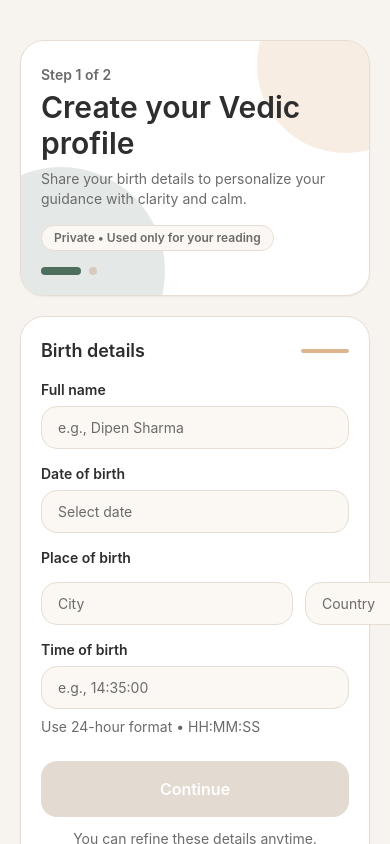
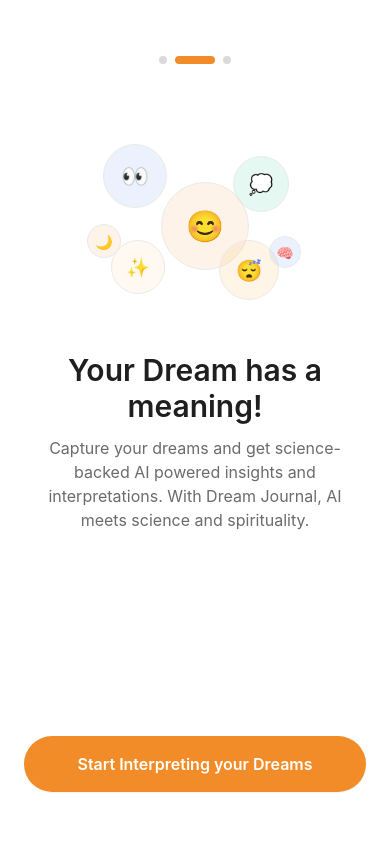
Before and after one commit to dipencodes/dream-interpretation-journal, a React Native app: screen / in a window 390 px wide. Built offline with nearby package versions, Linux system fonts and the light colour scheme.

Commit message:
Geo Location Service

```diff
--- a/src/i18n/en.ts
+++ b/src/i18n/en.ts
@@ -1,34 +1,10 @@
 export const en = {
-    onboarding: {
-      // New, more premium copy
-      title: "Create your Vedic profile",
-      subtitle:
-        "Share your birth details to personalize your guidance with clarity and calm.",
+  onboarding: {
+    title: "Your Dream has a meaning!",
+    subtitle:
+      "Capture your dreams and get science-backed AI powered insights and interpretations. With Dream Journal, AI meets science and spirituality.",
+    cta: "Start Interpreting your Dreams",
+  },
 
-      stepLabel: "Step 1 of 2",
-      badge: "Private • Used only for your reading",
-
-      sectionTitle: "Birth details",
-
-      nameLabel: "Full name",
-      namePlaceholder: "e.g., Dipen Sharma",
-
-      dobLabel: "Date of birth",
-      dobPlaceholder: "Select date",
-
-      pobLabel: "Place of birth",
-      cityPlaceholder: "City",
-      countryPlaceholder: "Country",
-
-      tobLabel: "Time of birth",
-      tobHelper: "Use 24-hour format • HH:MM:SS",
-      tobPlaceholder: "e.g., 14:35:00",
-
-      next: "Continue",
-      nextHint: "You can refine these details anytime.",
-    },
-
-    common: {
-      invalidTime: "Please enter time as HH:MM:SS",
-    },
-  } as const;
+  common: {},
+} as const;
--- a/src/screens/OnboardingScreen.tsx
+++ b/src/screens/OnboardingScreen.tsx
@@ -1,268 +1,122 @@
-import React, { useMemo, useState } from "react";
-import {
-  Platform,
-  Pressable,
-  ScrollView,
-  Text,
-  TextInput,
-  View,
-  KeyboardAvoidingView,
-} from "react-native";
-import DateTimePicker, { DateTimePickerEvent } from "@react-native-community/datetimepicker";
+import React from "react";
+import { Pressable, Text, View } from "react-native";
 import { t } from "../i18n";
 
-type BirthDetails = {
-  name: string;
-  dobISO: string; // YYYY-MM-DD
-  birthCity: string;
-  birthCountry: string;
-  tob: string; // HH:MM:SS
-};
-
-function pad2(n: number) {
-  return String(n).padStart(2, "0");
+function Bubble({
+  size,
+  emoji,
+  className = "",
+}: {
+  size: number;
+  emoji: string;
+  className?: string;
+}) {
+  return (
+    <View
+      className={[
+        "items-center justify-center rounded-full border border-border-subtle bg-bg-elevated",
+        className,
+      ].join(" ")}
+      style={{ width: size, height: size }}
+    >
+      <Text style={{ fontSize: Math.max(14, size * 0.35) }}>{emoji}</Text>
+    </View>
+  );
 }
 
-function formatISODate(d: Date) {
-  return `${d.getFullYear()}-${pad2(d.getMonth() + 1)}-${pad2(d.getDate())}`;
+function Dots({ activeIndex = 1, total = 3 }: { activeIndex?: number; total?: number }) {
+  return (
+    <View className="flex-row items-center justify-center gap-2">
+      {Array.from({ length: total }).map((_, i) => {
+        const active = i === activeIndex;
+        return (
+          <View
+            key={i}
+            className={[
+              "h-2 rounded-full",
+              active ? "w-10 bg-brand-primary" : "w-2 bg-border-default",
+            ].join(" ")}
+          />
+        );
+      })}
+    </View>
+  );
 }
 
-function isValidTimeHHMMSS(value: string) {
-  return /^([01]\d|2[0-3]):([0-5]\d):([0-5]\d)$/.test(value);
-}
-
-function FieldLabel({ children }: { children: React.ReactNode }) {
-  return <Text className="text-text-primary font-semibold">{children}</Text>;
-}
-
-export function OnboardingScreen(props: { onNext?: (details: BirthDetails) => void }) {
-  const [name, setName] = useState("");
-  const [dob, setDob] = useState<Date | null>(null);
-  const [showDobPicker, setShowDobPicker] = useState(false);
-  const [birthCity, setBirthCity] = useState("");
-  const [birthCountry, setBirthCountry] = useState("");
-  const [tob, setTob] = useState("");
-
-  const [focus, setFocus] = useState<
-    "name" | "city" | "country" | "tob" | null
-  >(null);
-
-  const dobISO = useMemo(() => (dob ? formatISODate(dob) : ""), [dob]);
-  const timeValid = tob.length > 0 && isValidTimeHHMMSS(tob);
-
-  const canContinue =
-    name.trim().length > 0 &&
-    !!dob &&
-    birthCity.trim().length > 0 &&
-    birthCountry.trim().length > 0 &&
-    timeValid;
-
-  const onDobChange = (_event: DateTimePickerEvent, selected?: Date) => {
-    if (Platform.OS === "android") setShowDobPicker(false);
-    if (selected) setDob(selected);
+export function OnboardingScreen(props: { onStart?: () => void }) {
+  const handleStart = () => {
+    // Later: navigate to next screen (journal home / auth / etc.)
+    props.onStart?.();
+    // For now, do nothing
   };
 
-  const handleNext = () => {
-    if (!canContinue) return;
-    props.onNext?.({
-      name: name.trim(),
-      dobISO,
-      birthCity: birthCity.trim(),
-      birthCountry: birthCountry.trim(),
-      tob,
-    });
-  };
+  return (
+    <View className="flex-1 bg-bg-base">
+      <View className="flex-1 px-6 pt-14 pb-10">
+        {/* Top spacing + optional dots (nice Headspace detail) */}
+        <Dots activeIndex={1} total={3} />
 
-  const inputBase =
-    "mt-2 rounded-2xl border bg-bg-elevated px-4 py-3 text-text-primary";
+        {/* Bubble cluster */}
+        <View className="mt-10 items-center justify-center">
+          <View className="relative h-56 w-56">
+            {/* Center bubble */}
+            <View className="absolute left-[78px] top-[78px]">
+              <Bubble size={88} emoji="😊" className="bg-brand-primary/10" />
+            </View>
 
-  const borderFor = (key: typeof focus) =>
-    focus === key ? "border-brand-saffron" : "border-border-subtle";
+            {/* Surrounding bubbles */}
+            <View className="absolute left-[20px] top-[40px]">
+              <Bubble size={64} emoji="👀" className="bg-state-info/10" />
+            </View>
 
-  return (
-    <KeyboardAvoidingView
-      className="flex-1 bg-bg-base"
-      behavior={Platform.OS === "ios" ? "padding" : undefined}
-    >
-      <ScrollView
-        className="flex-1"
-        contentContainerClassName="px-5 pt-10 pb-10"
-        keyboardShouldPersistTaps="handled"
-      >
-        {/* Soft decorative header */}
-        <View className="relative overflow-hidden rounded-3xl bg-bg-surface border border-border-subtle px-5 pt-6 pb-5 shadow-sm">
-          {/* subtle “aura” blobs */}
-          <View className="absolute -top-16 -right-16 h-44 w-44 rounded-full bg-brand-saffron opacity-20" />
-          <View className="absolute -bottom-20 -left-16 h-52 w-52 rounded-full bg-brand-primary opacity-15" />
+            <View className="absolute right-[18px] top-[52px]">
+              <Bubble size={56} emoji="💭" className="bg-state-success/10" />
+            </View>
 
-          <Text className="text-text-secondary text-sm font-semibold">
-            {t.onboarding.stepLabel}
-          </Text>
+            <View className="absolute left-[28px] bottom-[34px]">
+              <Bubble size={54} emoji="✨" className="bg-brand-saffron/15" />
+            </View>
 
-          <Text className="text-text-primary mt-1 text-3xl font-semibold">
-            {t.onboarding.title}
-          </Text>
-          <Text className="text-text-secondary mt-2 leading-5">
-            {t.onboarding.subtitle}
-          </Text>
+            <View className="absolute right-[28px] bottom-[28px]">
+              <Bubble size={60} emoji="😴" className="bg-state-warning/10" />
+            </View>
 
-          {/* Trust badge */}
-          <View className="mt-4 self-start rounded-full bg-bg-elevated border border-border-subtle px-3 py-1">
-            <Text className="text-text-secondary text-xs font-semibold">
-              {t.onboarding.badge}
-            </Text>
-          </View>
+            {/* Tiny accent bubbles */}
+            <View className="absolute left-[4px] top-[120px]">
+              <Bubble size={34} emoji="🌙" className="bg-brand-primary/10" />
+            </View>
 
-          {/* Progress dots */}
-          <View className="mt-4 flex-row items-center gap-2">
-            <View className="h-2 w-10 rounded-full bg-brand-primary" />
-            <View className="h-2 w-2 rounded-full bg-border-default" />
+            <View className="absolute right-[6px] top-[132px]">
+              <Bubble size={32} emoji="🧠" className="bg-state-info/10" />
+            </View>
           </View>
         </View>
 
-        {/* Main card */}
-        <View className="mt-5 rounded-3xl bg-bg-surface border border-border-subtle p-5 shadow-sm">
-          {/* Section header */}
-          <View className="flex-row items-center justify-between">
-            <Text className="text-text-primary text-lg font-semibold">
-              {t.onboarding.sectionTitle}
-            </Text>
-            <View className="h-1 w-12 rounded-full bg-brand-saffron opacity-80" />
-          </View>
+        {/* Copy */}
+        <View className="mt-6 px-2">
+          <Text className="text-text-primary text-center text-3xl font-semibold leading-9">
+            {t.onboarding.title}
+          </Text>
+          <Text className="text-text-secondary mt-3 text-center text-base leading-6">
+            {t.onboarding.subtitle}
+          </Text>
+        </View>
 
-          {/* Name */}
-          <View className="mt-4">
-            <FieldLabel>{t.onboarding.nameLabel}</FieldLabel>
-            <TextInput
-              className={[inputBase, borderFor("name")].join(" ")}
-              placeholder={t.onboarding.namePlaceholder}
-              placeholderTextColor="#6B6B6B"
-              value={name}
-              onChangeText={setName}
-              autoCapitalize="words"
-              returnKeyType="next"
-              onFocus={() => setFocus("name")}
-              onBlur={() => setFocus(null)}
-            />
-          </View>
-
-          {/* DOB */}
-          <View className="mt-4">
-            <FieldLabel>{t.onboarding.dobLabel}</FieldLabel>
-            <Pressable
-              className={[
-                "mt-2 rounded-2xl border bg-bg-elevated px-4 py-3 active:opacity-90",
-                showDobPicker ? "border-brand-saffron" : "border-border-subtle",
-              ].join(" ")}
-              onPress={() => setShowDobPicker(true)}
-            >
-              <Text className={dob ? "text-text-primary" : "text-text-secondary"}>
-                {dob ? dobISO : t.onboarding.dobPlaceholder}
-              </Text>
-            </Pressable>
-
-            {showDobPicker && (
-              <View className="mt-2">
-                <DateTimePicker
-                  value={dob ?? new Date(2000, 0, 1)}
-                  mode="date"
-                  display={Platform.OS === "ios" ? "spinner" : "default"}
-                  onChange={onDobChange}
-                  maximumDate={new Date()}
-                />
-                {Platform.OS === "ios" && (
-                  <Pressable
-                    onPress={() => setShowDobPicker(false)}
-                    className="mt-2 self-start rounded-2xl bg-brand-primary px-4 py-2 active:opacity-90"
-                  >
-                    <Text className="text-text-inverse font-semibold">Done</Text>
-                  </Pressable>
-                )}
-              </View>
-            )}
-          </View>
-
-          {/* Place of birth */}
-          <View className="mt-4">
-            <FieldLabel>{t.onboarding.pobLabel}</FieldLabel>
-            <View className="mt-2 flex-row gap-3">
-              <TextInput
-                className={[inputBase, "flex-1", borderFor("city")].join(" ")}
-                placeholder={t.onboarding.cityPlaceholder}
-                placeholderTextColor="#6B6B6B"
-                value={birthCity}
-                onChangeText={setBirthCity}
-                onFocus={() => setFocus("city")}
-                onBlur={() => setFocus(null)}
-              />
-              <TextInput
-                className={[inputBase, "flex-1", borderFor("country")].join(" ")}
-                placeholder={t.onboarding.countryPlaceholder}
-                placeholderTextColor="#6B6B6B"
-                value={birthCountry}
-                onChangeText={setBirthCountry}
-                onFocus={() => setFocus("country")}
-                onBlur={() => setFocus(null)}
-              />
-            </View>
-          </View>
-
-          {/* Time of birth */}
-          <View className="mt-4">
-            <FieldLabel>{t.onboarding.tobLabel}</FieldLabel>
-            <TextInput
-              className={[
-                inputBase,
-                focus === "tob"
-                  ? "border-brand-saffron"
-                  : tob.length > 0 && !timeValid
-                    ? "border-state-danger"
-                    : "border-border-subtle",
-              ].join(" ")}
-              placeholder={t.onboarding.tobPlaceholder}
-              placeholderTextColor="#6B6B6B"
-              value={tob}
-              onChangeText={setTob}
-              keyboardType="numbers-and-punctuation"
-              autoCapitalize="none"
-              maxLength={8}
-              onFocus={() => setFocus("tob")}
-              onBlur={() => setFocus(null)}
-            />
-            <Text className="text-text-secondary mt-2 text-sm">
-              {t.onboarding.tobHelper}
-            </Text>
-            {tob.length > 0 && !timeValid && (
-              <Text className="mt-1 text-state-danger text-sm">
-                {t.common.invalidTime}
-              </Text>
-            )}
-          </View>
-
-          {/* CTA */}
+        {/* CTA pinned near bottom */}
+        <View className="flex-1 justify-end">
           <Pressable
-            onPress={handleNext}
-            disabled={!canContinue}
-            className={[
-              "mt-6 rounded-2xl px-5 py-4",
-              canContinue
-                ? "bg-brand-primary active:opacity-90"
-                : "bg-border-default opacity-70",
-            ].join(" ")}
+            onPress={handleStart}
+            className="rounded-full bg-brand-primary px-6 py-4 active:opacity-90 shadow-sm"
           >
             <Text className="text-text-inverse text-center text-base font-semibold">
-              {t.onboarding.next}
+              {t.onboarding.cta}
             </Text>
           </Pressable>
 
-          <Text className="text-text-secondary mt-3 text-center text-sm">
-            {t.onboarding.nextHint}
-          </Text>
+          {/* Small “breathing room” like Headspace */}
+          <View className="h-3" />
         </View>
-
-        {/* Gentle footer spacing */}
-        <View className="h-6" />
-      </ScrollView>
-    </KeyboardAvoidingView>
+      </View>
+    </View>
   );
 }
--- a/src/theme/colors.ts
+++ b/src/theme/colors.ts
@@ -1,44 +1,43 @@
-// src/theme/colors.ts
 export const colors = {
   // Base backgrounds
   bg: {
-      base: "#F7F3EE",      // warm off-white / sand
-      surface: "#FFFFFF",   // cards, sheets
-      elevated: "#FBF7F2",  // subtle alt background
+    base: "#FFFFFF",
+    surface: "#FFFFFF",
+    elevated: "#F7F7F7",
   },
 
   // Brand / accents
   brand: {
-      primary: "#4E6E5D",   // Ashram Green
-      saffron: "#D4A373",   // Soft Saffron (muted)
-      copper: "#8C5A2B",    // Temple bell copper (sparingly)
+    primary: "#F28C28", // Headspace-like orange
+    saffron: "#FFD6A8", // soft warm highlight
+    copper: "#D97706",  // deeper orange (sparingly)
   },
 
   // Text
   text: {
-      primary: "#2E2E2E",   // deep charcoal
-      secondary: "#6B6B6B", // muted stone
+    primary: "#1F1F1F",
+    secondary: "#6B6B6B",
     inverse: "#FFFFFF",
   },
 
   // Borders & dividers
   border: {
-      subtle: "#E7DED3",
-      default: "#D8CBBE",
+    subtle: "#EAEAEA",
+    default: "#DADADA",
   },
 
-    // Chat bubbles
+  // Chat bubbles (optional for later)
   chat: {
-      userBubble: "#E6EFE9",
-      botBubble: "#F1E6D8",
+    userBubble: "#FFF1E5",
+    botBubble: "#F3F4F6",
   },
 
-    // System states
+  // System states (used for soft bubble tints above)
   state: {
-      success: "#2F7A5A",
-      warning: "#B07B2C",
-      danger: "#B04A3F",
-      info: "#3D6D7A",
+    success: "#10B981",
+    warning: "#F59E0B",
+    danger: "#EF4444",
+    info: "#3B82F6",
   },
 } as const;
 
```
Also changed, not shown: metro.config.js (+4 -4 lines), tailwind.config.js (+14 -14 lines), 3 other files (tests, documents, lock files or other folders). Lines whose indentation alone changed are shown as unchanged.
